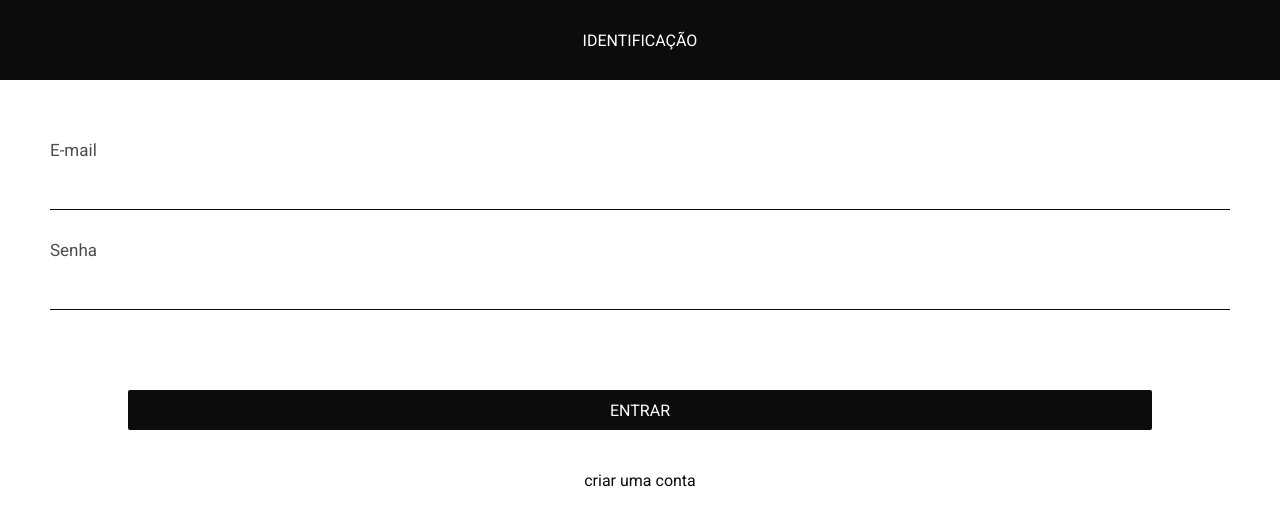
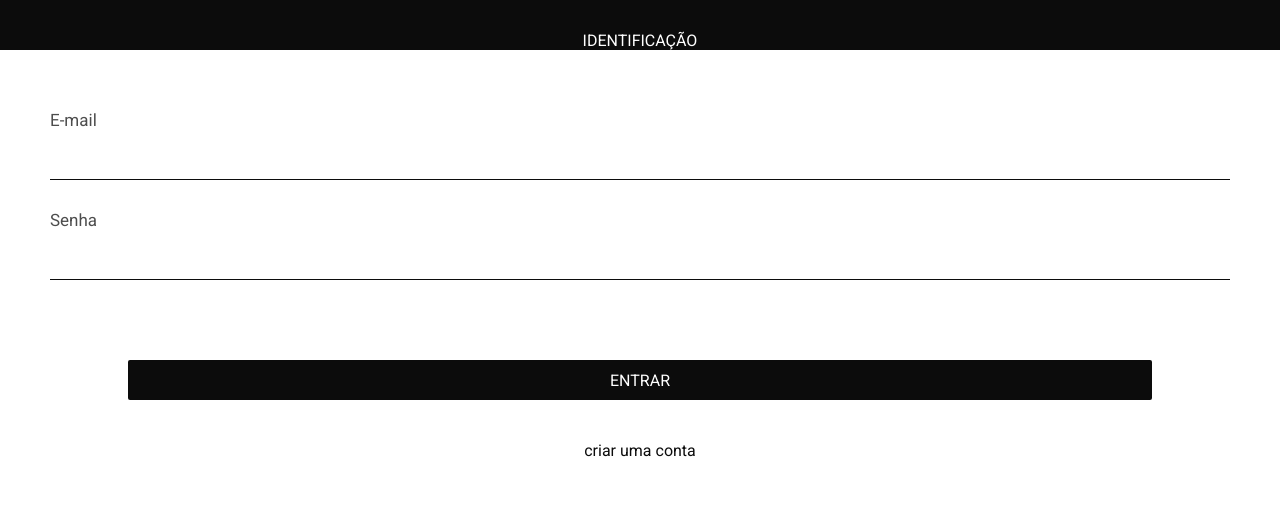
Before and after one commit to rayaneacacio/Zer01_Modas, a React (Vite) app: page /login in a window 1280 px wide. Shown: the top 526 px of the page. Built offline with nearby package versions, Linux system fonts and the light colour scheme; some icons are missing.

Commit message:
ajustes no height dos elementos

```diff
--- a/src/components/Login/style.js
+++ b/src/components/Login/style.js
@@ -6,7 +6,6 @@ export const Container = styled.div`
     height: 100vh;
     display: flex;
     flex-direction: column;
-    gap: 3rem;
 
     overflow: hidden;
   }
@@ -17,7 +16,8 @@ export const Container = styled.div`
     font-weight: normal;
     text-transform: uppercase;
     text-align: center;
-    height: 8.5rem;
+    height: 12rem;
+    padding-bottom: 3.5rem;
     box-shadow: rgba(0, 0, 0, 0.1) 0px 4px 8px 0px;
 
     display: flex;
--- a/src/pages/Home/index.jsx
+++ b/src/pages/Home/index.jsx
@@ -25,8 +25,6 @@ export function Home() {
   return (
     <Container>
       <Header />
-
-      <div className="emptyBox"></div>
 
       <main>
         <Nav />
--- a/src/pages/Home/style.js
+++ b/src/pages/Home/style.js
@@ -6,8 +6,8 @@ export const Container = styled.div`
 
   position: relative;
 
-  .emptyBox {
-    height: 12rem;
+  > main {
+    margin-top: 12rem;
   }
 
   .section_promotion {
--- a/src/pages/Outfit/style.js
+++ b/src/pages/Outfit/style.js
@@ -227,7 +227,7 @@ export const Main = styled.main`
       overflow-x: auto;
 
       &::-webkit-scrollbar {
-        background: none;
+        display: none;
       }
 
       > button {
--- a/src/routes/index.jsx
+++ b/src/routes/index.jsx
@@ -4,7 +4,35 @@ import { AuthRoutes } from "./auth.routes";
 import { AppRoutes } from "./app.routes";
 import { PayRoutes } from "./pay.routes";
 
+import { useEffect } from "react";
+
 export function Routes() {
+  function handleHeight() {
+    const body = document.querySelector("body");
+    let height = null;
+
+    if(window.innerHeight) {
+      height = window.innerHeight;
+    } else if(body.parentElement.clientHeight) {
+      height = body.parentElement.clientHeight;
+    } else if(body && body.clientHeight) {
+      height = body.clientHeight;
+    }
+
+    body.style.height = `${height}px`;
+
+  }
+
+  useEffect(() => {
+    handleHeight();
+    window.addEventListener('resize', handleHeight);
+
+    return () => {
+      window.removeEventListener('resize', handleHeight);
+    }
+
+  }, []);
+
   return (
     <BrowserRouter>
       <AuthRoutes />
--- a/src/styles/global.js
+++ b/src/styles/global.js
@@ -17,7 +17,6 @@ export default createGlobalStyle`
     background: ${({ theme }) => theme.COLORS.WHITE};
     color: ${({ theme }) => theme.COLORS.BLACK};
     font-size: 1.3rem;
-    height: 100vh;
 
     overflow: hidden;
 
```
